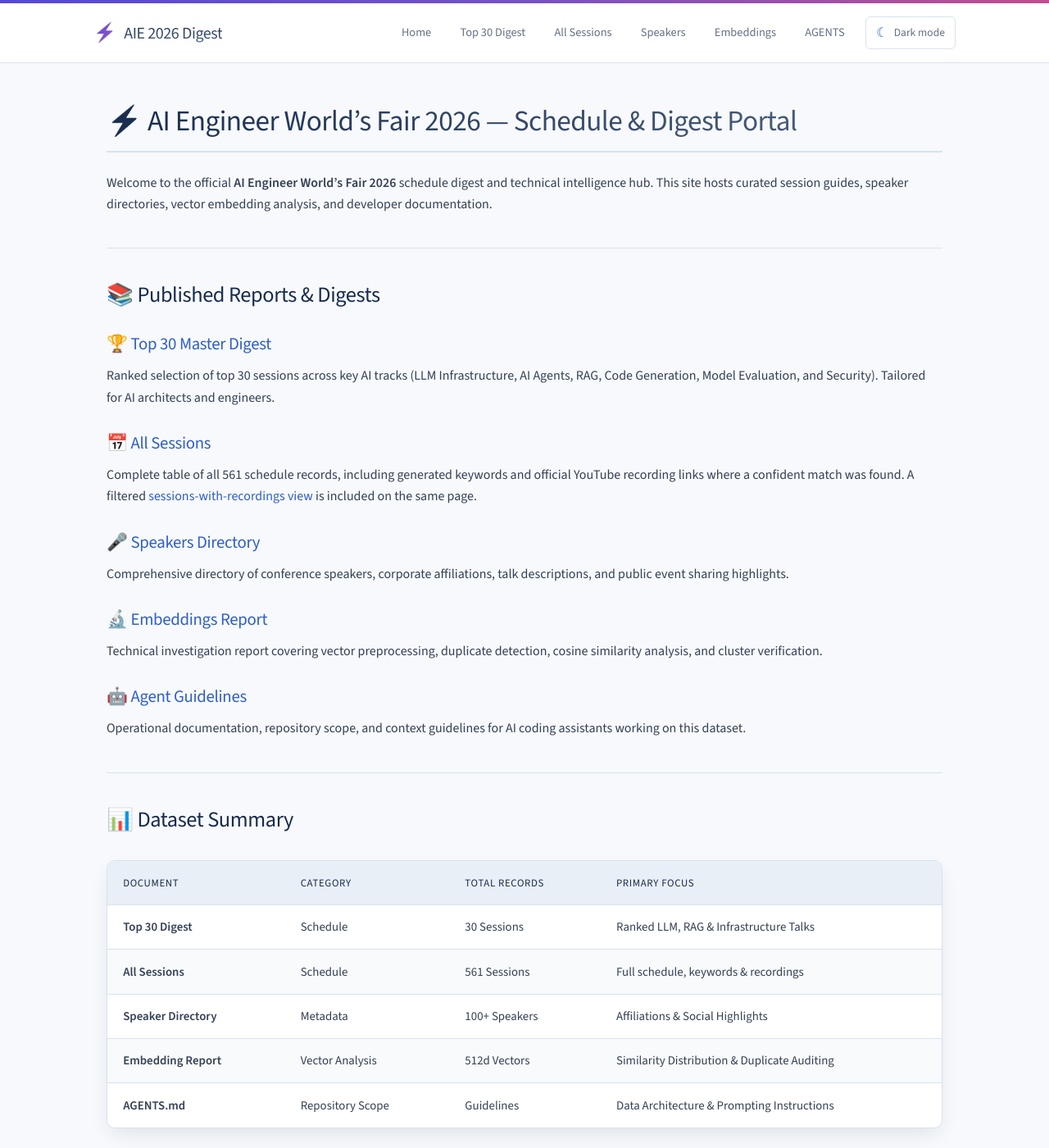
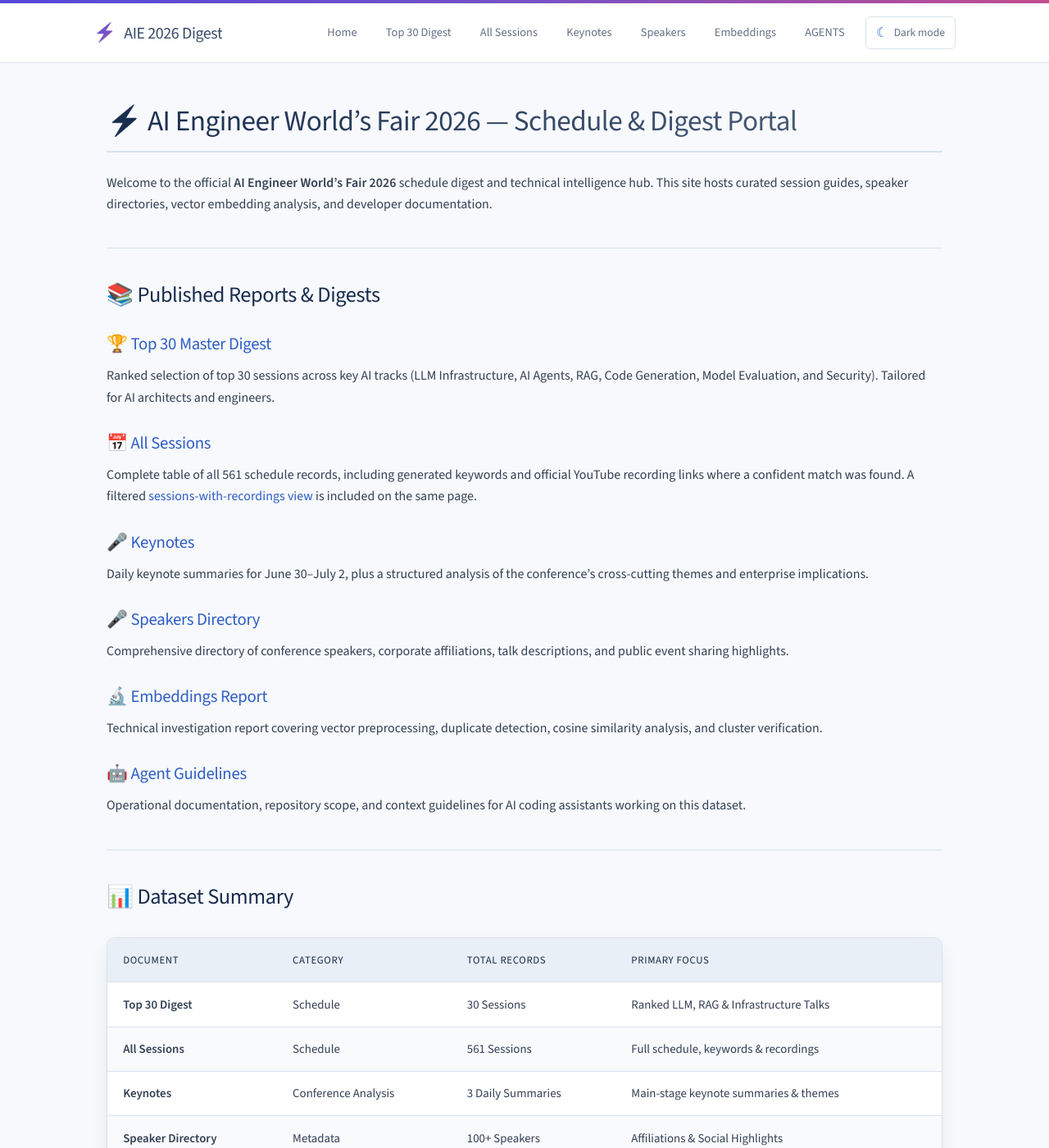
Before and after one commit to wl21st/aie-worldfair-2026-schedule-digest, a Jekyll site: the page built from index.md, in a window 1280 px wide and 1400 px high. Shown: the whole window at 82% size. Built offline with Jekyll 4.4.1, drawn with Linux system fonts in a browser that asks for light colours.

Commit message:
docs: publish keynote pages

```diff
--- a/_layouts/default.html
+++ b/_layouts/default.html
@@ -41,6 +41,7 @@
           <a href="{{ '/' | relative_url }}" class="nav-item">Home</a>
           <a href="{{ '/ai-engineer-worlds-fair-2026-master.html' | relative_url }}" class="nav-item">Top 30 Digest</a>
           <a href="{{ '/ai-engineer-worlds-fair-2026-sessions.html' | relative_url }}" class="nav-item">All Sessions</a>
+          <a href="{{ '/keynotes.html' | relative_url }}" class="nav-item">Keynotes</a>
           <a href="{{ '/ai-engineer-worlds-fair-2026-speakers.html' | relative_url }}" class="nav-item">Speakers</a>
           <a href="{{ '/digest/embedding-investigation-report.html' | relative_url }}" class="nav-item">Embeddings</a>
           <a href="{{ '/AGENTS.html' | relative_url }}" class="nav-item">AGENTS</a>
--- a/index.md
+++ b/index.md
@@ -20,6 +20,10 @@ Ranked selection of top 30 sessions across key AI tracks (LLM Infrastructure, AI
 
 Complete table of all 561 schedule records, including generated keywords and official YouTube recording links where a confident match was found. A filtered [sessions-with-recordings view](./ai-engineer-worlds-fair-2026-sessions.html#sessions-with-youtube-recordings) is included on the same page.
 
+### 🎤 [Keynotes](./keynotes.html)
+
+Daily keynote summaries for June 30–July 2, plus a structured analysis of the conference's cross-cutting themes and enterprise implications.
+
 ### 🎤 [Speakers Directory](./ai-engineer-worlds-fair-2026-speakers.html)
 
 Comprehensive directory of conference speakers, corporate affiliations, talk descriptions, and public event sharing highlights.
@@ -40,6 +44,7 @@ Operational documentation, repository scope, and context guidelines for AI codin
 | :--- | :--- | :--- | :--- |
 | **Top 30 Digest** | Schedule | 30 Sessions | Ranked LLM, RAG & Infrastructure Talks |
 | **All Sessions** | Schedule | 561 Sessions | Full schedule, keywords & recordings |
+| **Keynotes** | Conference Analysis | 3 Daily Summaries | Main-stage keynote summaries & themes |
 | **Speaker Directory** | Metadata | 100+ Speakers | Affiliations & Social Highlights |
 | **Embedding Report** | Vector Analysis | 512d Vectors | Similarity Distribution & Duplicate Auditing |
 | **AGENTS.md** | Repository Scope | Guidelines | Data Architecture & Prompting Instructions |
```
Also changed, not shown: keynotes-20260630-summary.md (+6 -0 lines), keynotes-20260701-summary.md (+6 -0 lines), keynotes-20260702-summary.md (+6 -0 lines), keynotes-structured-analysis.md (+7 -1 lines), keynotes.md (added, +21 -0 lines).
